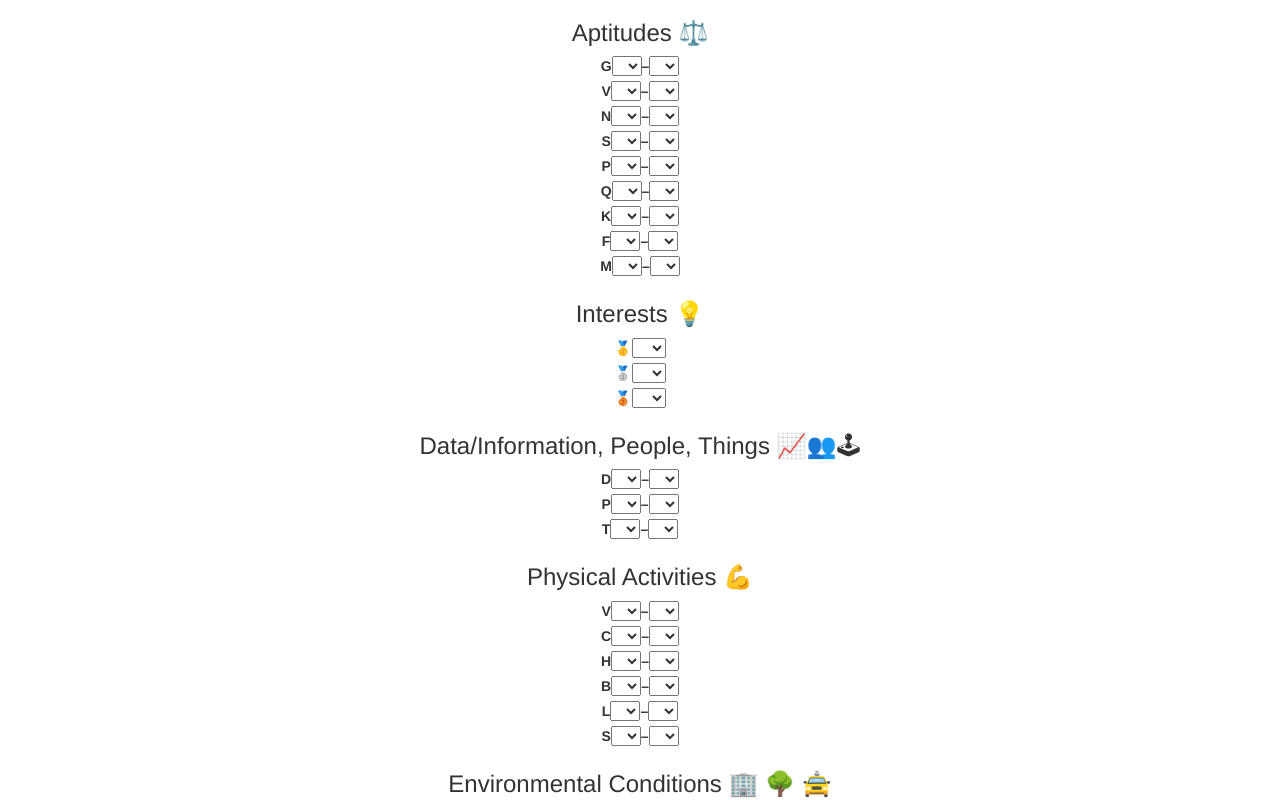
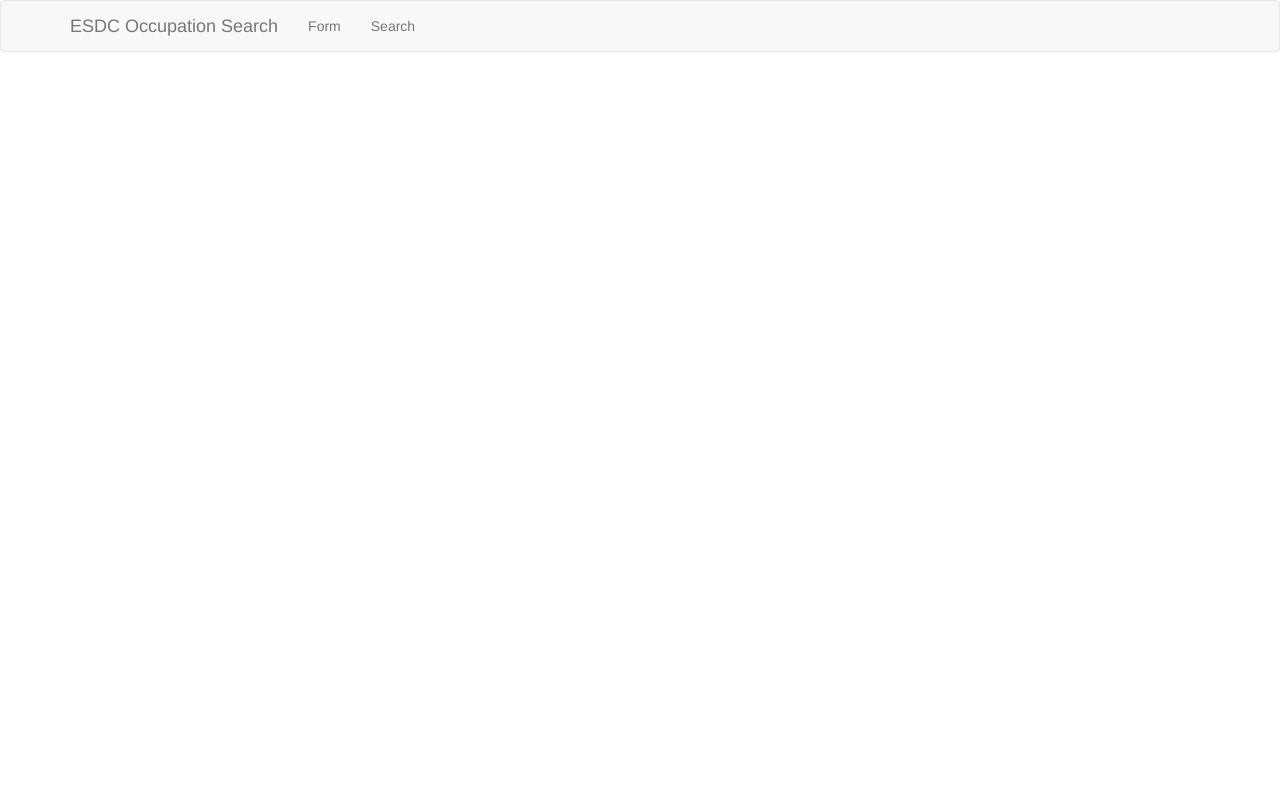
Before and after one commit to evmarts/esdc-jobs-app, a React (Create React App) app: page / in a window 1280 px wide. Shown: the top 800 px of the page. Built offline with nearby package versions, Linux system fonts and the light colour scheme.

Commit message:
starting a new layout

```diff
--- a/package.json
+++ b/package.json
@@ -5,7 +5,9 @@
   "dependencies": {
     "axios": "^0.18.0",
     "react": "^16.5.1",
+    "react-bootstrap": "^0.32.4",
     "react-dom": "^16.5.1",
+    "react-router-dom": "^4.3.1",
     "react-scripts": "1.1.5"
   },
   "scripts": {
--- a/src/component/App.js
+++ b/src/component/App.js
@@ -4,10 +4,58 @@ import FetchJobs from "./FetchJobs";
 import RangeSelect from "./RangeSelect";
 import RangeForm from "./RangeForm";
 import SearchTool from "./SearchTool";
+import { Navbar, Nav, NavItem, MenuItem, NavDropdown } from "react-bootstrap";
 
 class App extends Component {
   state = {
-    response: ""
+    response: "",
+    isFormVisible: false,
+    isSearchVisible: false
+  };
+
+  handleFormSelect = () => {
+    this.setState({
+      isFormVisible: true,
+      isSearchVisible: false
+    });
+  };
+
+  handleSearchSelect = () => {
+    this.setState({
+      isSearchVisible: true,
+      isFormVisible: false
+    });
+  };
+
+  TopNav = () => {
+    return (
+      <Navbar collapseOnSelect>
+        <Navbar.Header>
+          <Navbar.Brand
+            onClick={() => {
+              this.setState({ isFormVisible: false, isSearchVisible: false });
+            }}
+          >
+            ESDC Occupation Search
+          </Navbar.Brand>
+        </Navbar.Header>
+        <Nav>
+          <NavItem eventKey={1} onClick={this.handleFormSelect}>
+            Form
+          </NavItem>
+          <NavItem eventKey={2} onClick={this.handleSearchSelect}>
+            Search
+          </NavItem>
+          {/* <NavDropdown eventKey={3} title="Dropdown" id="basic-nav-dropdown">
+            <MenuItem eventKey={3.1}>Action</MenuItem>
+            <MenuItem eventKey={3.2}>Another action</MenuItem>
+            <MenuItem eventKey={3.3}>Something else here</MenuItem>
+            <MenuItem divider />
+            <MenuItem eventKey={3.4}>Separated link</MenuItem>
+          </NavDropdown> */}
+        </Nav>
+      </Navbar>
+    );
   };
 
   onSubmit = async fields => {
@@ -24,11 +72,29 @@ class App extends Component {
 
   render() {
     // add more information to the displayed results
+    if (this.state.isFormVisible) {
+      return (
+        <div>
+          <this.TopNav />
+          <div>Form here</div>
+        </div>
+      );
+    }
+    if (this.state.isSearchVisible) {
+      return (
+        <div>
+          <this.TopNav />
+          <div>Search here</div>
+        </div>
+      );
+    }
+
     return (
       <div>
+        <this.TopNav />
         {/* <SearchTool /> */}
-        <Form onSubmit={fields => this.onSubmit(fields)} />
-        <this.DisplayResult />
+        {/* <Form onSubmit={fields => this.onSubmit(fields)} /> */}
+        {/* <this.DisplayResult /> */}
       </div>
     );
   }
```
Also changed, not shown: 1 other file (tests, documents, lock files or other folders).
